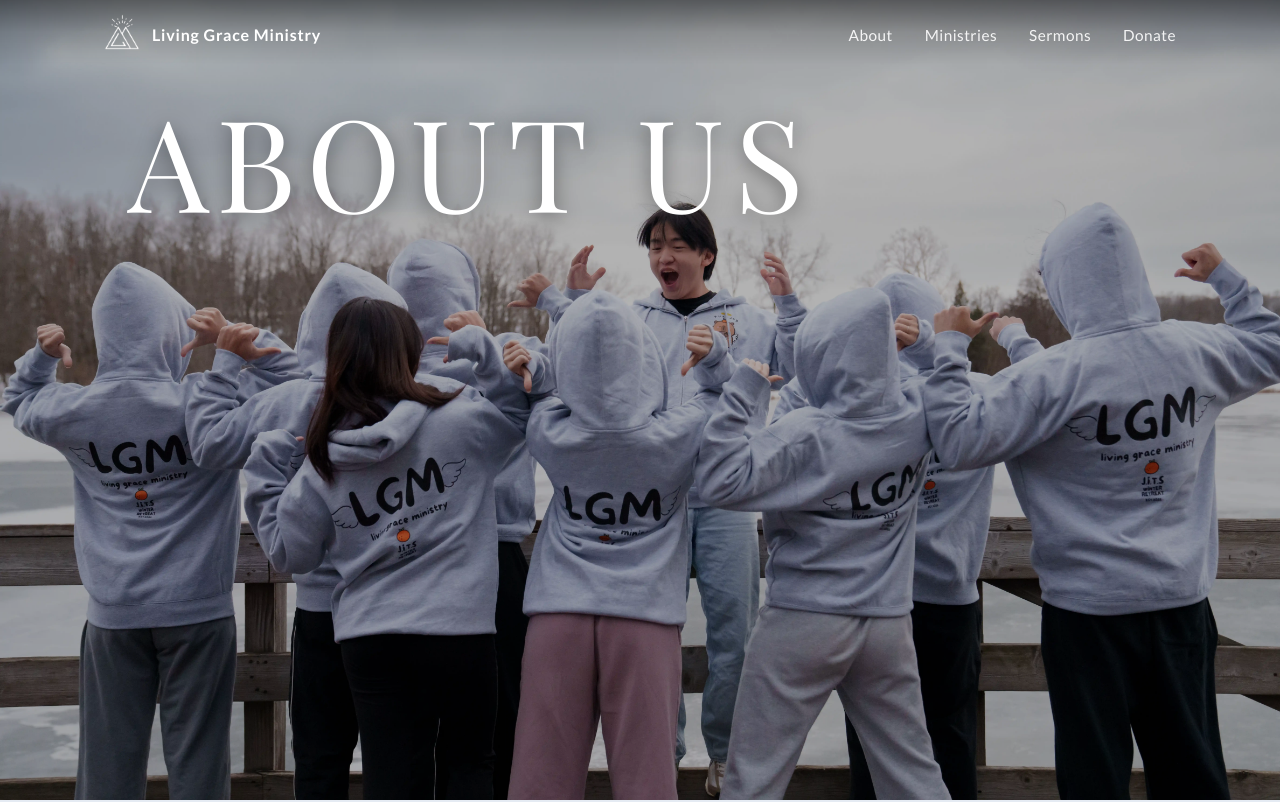
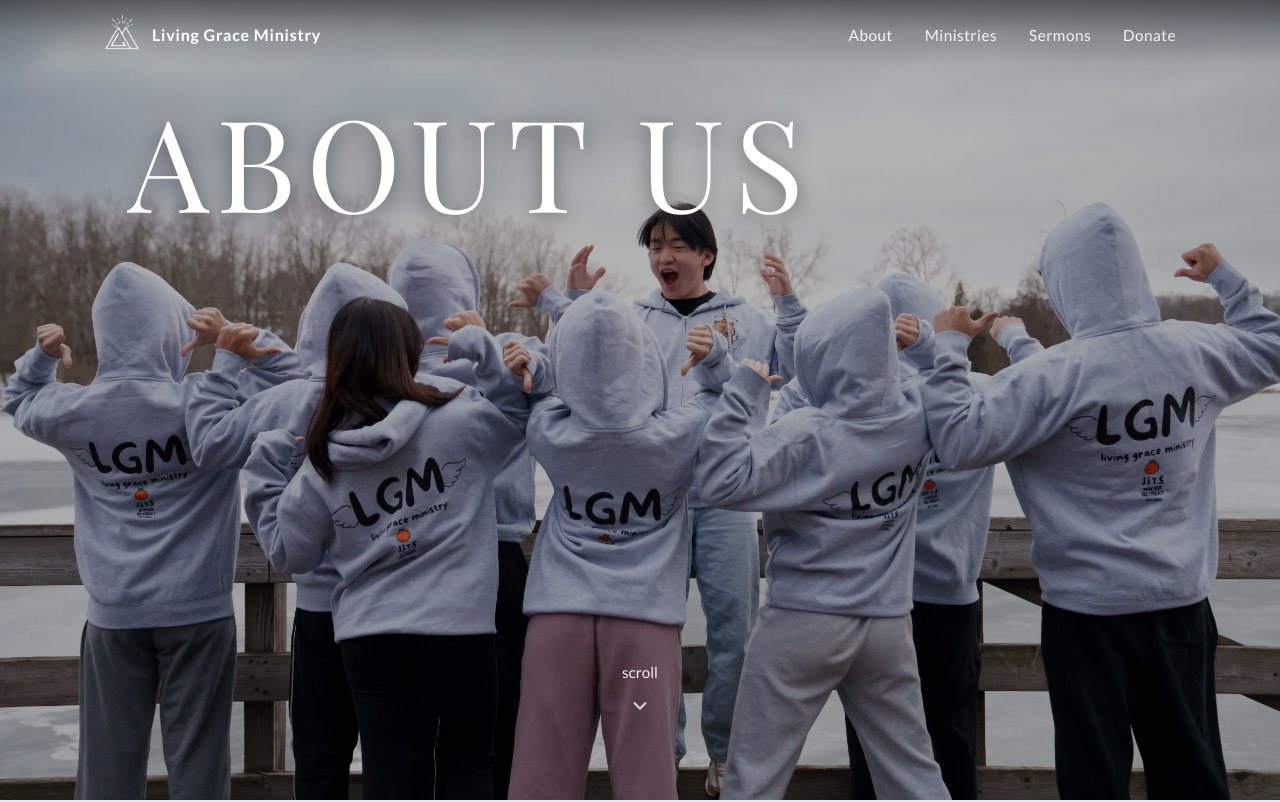
Before and after one commit to lgm-aa/LGM_Website_v3, a React (Vite) app: page /about in a window 1280 px wide. Shown: the top 802 px of the page. Built offline with nearby package versions, Linux system fonts and the light colour scheme; no server answers.

Commit message:
scroll indicator reusable component

```diff
--- a/src/components/about/Hero/Hero.jsx
+++ b/src/components/about/Hero/Hero.jsx
@@ -1,5 +1,6 @@
 import "./Hero.css";
 import about_hero from "@/assets/about_hero.webp";
+import ScrollIndicator from "@/components/ui/ScrollIndicator/ScrollIndicator";
 
 export default function Hero() {
   return (
@@ -17,6 +18,9 @@ export default function Hero() {
       <div className="about-hero-content">
         <h1 className="about-hero-title">ABOUT US</h1>
       </div>
+
+      {/* Scroll indicator */}
+      <ScrollIndicator />
     </>
   );
 }
--- a/src/components/sermons/Hero/Hero.jsx
+++ b/src/components/sermons/Hero/Hero.jsx
@@ -1,6 +1,7 @@
 // src/components/sermons/Hero/Hero.jsx
 import "./Hero.css";
 import backgroundImage from "@/assets/lgm_building.webp";
+import ScrollIndicator from "@/components/ui/ScrollIndicator/ScrollIndicator";
 
 export default function Hero() {
   return (
@@ -37,6 +38,9 @@ export default function Hero() {
           </div>
         </div>
 
+        {/* Scroll indicator */}
+        <ScrollIndicator />
+
         {/* Bottom wave */}
         <div className="sermons-hero__wave" aria-hidden="true">
           <svg
--- /dev/null
+++ b/src/components/ui/ScrollIndicator/ScrollIndicator.css
@@ -0,0 +1,32 @@
+/* Scroll indicator */
+.scroll-indicator {
+  position: absolute;
+  left: 50%;
+  transform: translateX(-50%);
+  bottom: 88px; /* sits just above the wave */
+  z-index: 2;
+  text-align: center;
+  color: rgba(255, 255, 255, 0.9);
+  font-size: 0.95rem;
+  pointer-events: none;
+}
+
+.scroll-indicator .chevron {
+  width: 22px;
+  height: 22px;
+  margin: 6px auto 0;
+  animation: scroll-bounce 1.4s infinite ease-in-out;
+  opacity: 0.95;
+}
+
+@keyframes scroll-bounce {
+  0%,
+  100% {
+    transform: translateY(0);
+    opacity: 0.8;
+  }
+  50% {
+    transform: translateY(6px);
+    opacity: 1;
+  }
+}
--- /dev/null
+++ b/src/components/ui/ScrollIndicator/ScrollIndicator.jsx
@@ -0,0 +1,18 @@
+import "./ScrollIndicator.css";
+
+export default function ScrollIndicator() {
+  return (
+    <div className="scroll-indicator">
+      <div>scroll</div>
+      <svg
+        className="chevron"
+        viewBox="0 0 24 24"
+        fill="none"
+        stroke="currentColor"
+        strokeWidth="2"
+      >
+        <path d="M6 9l6 6 6-6" strokeLinecap="round" strokeLinejoin="round" />
+      </svg>
+    </div>
+  );
+}
```
